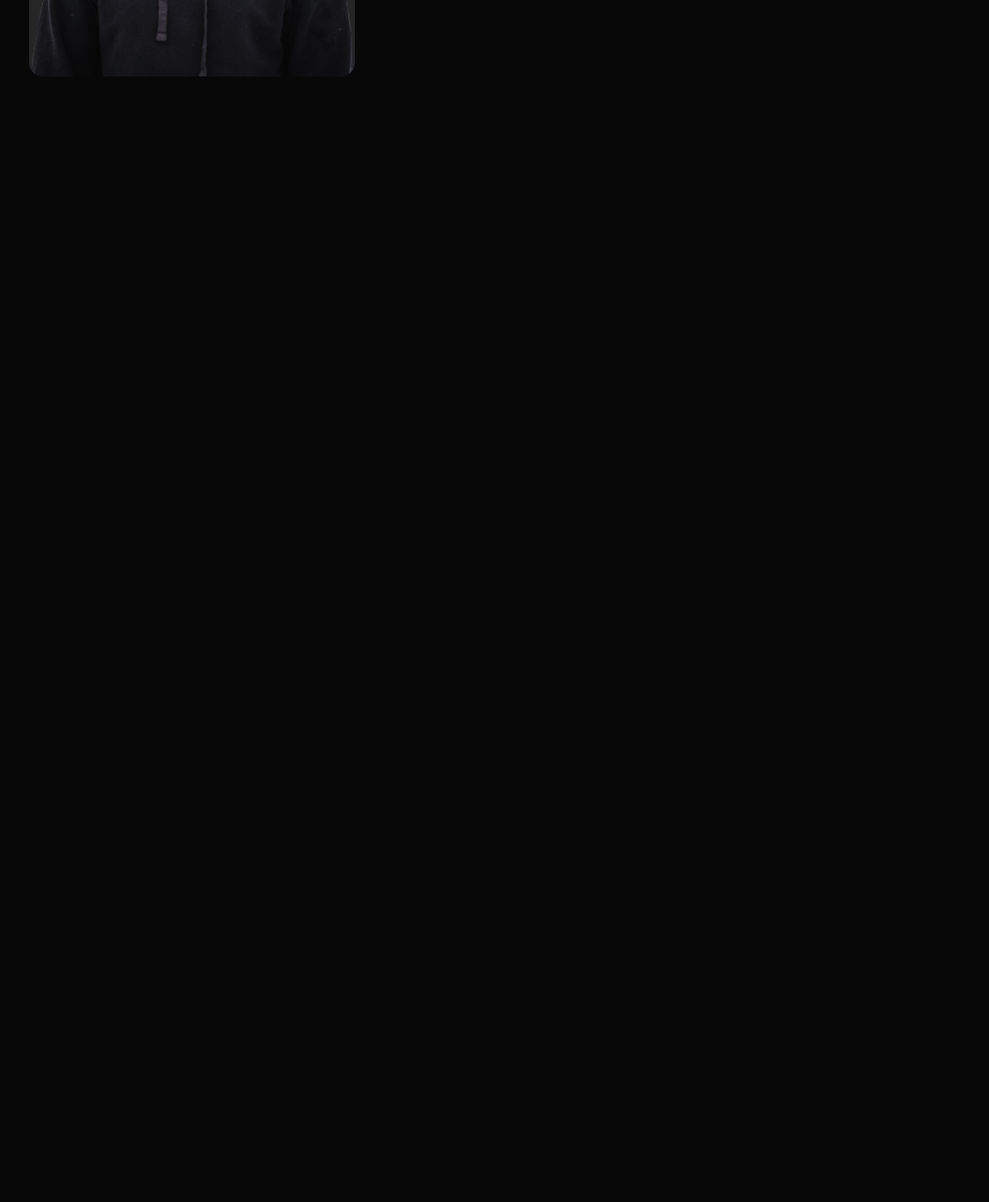
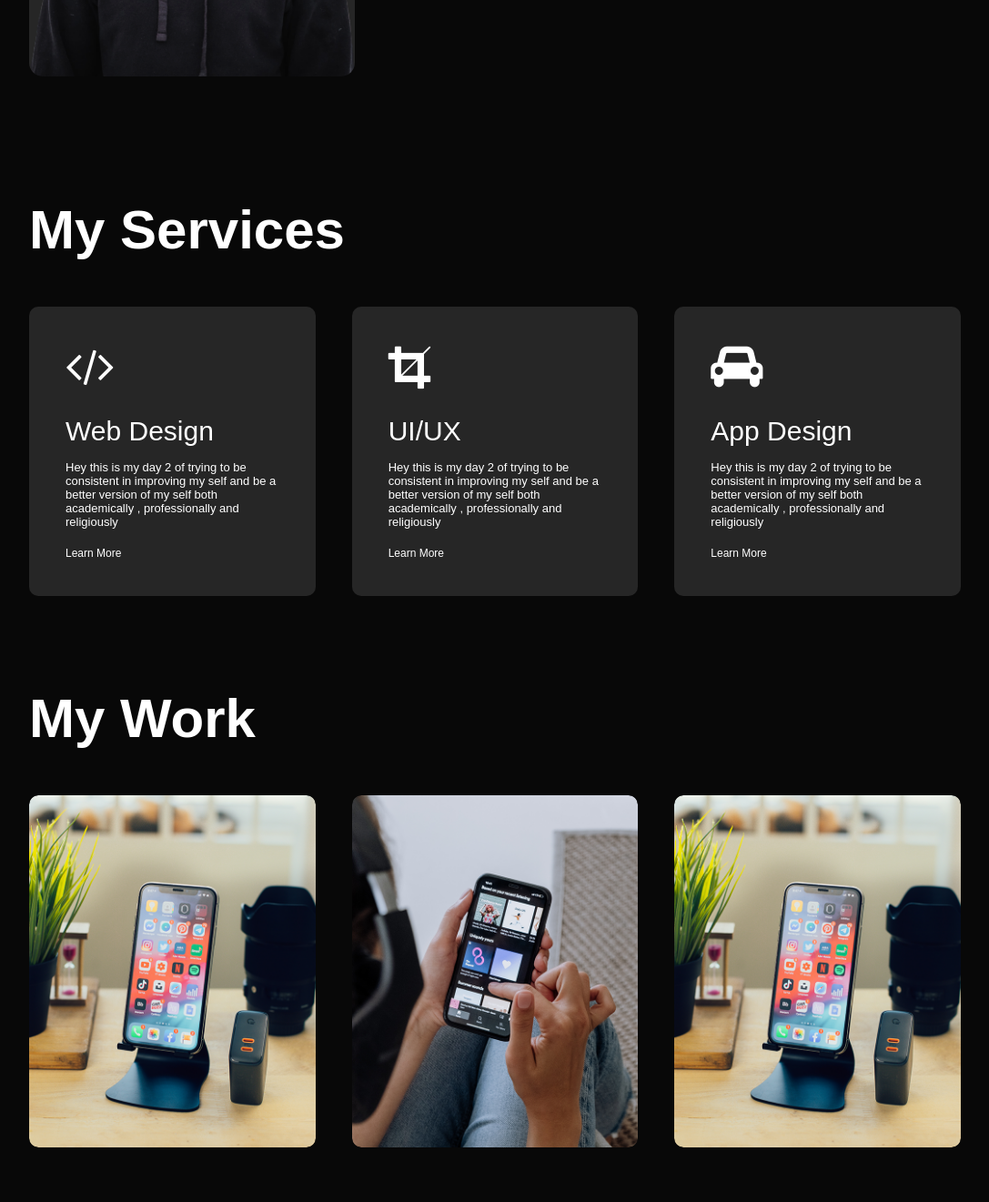
Before and after one commit to Damilola24434/Website, a plain HTML site: page index.html in a window 1280 px wide. Shown: the part 1272-2593 px from the top of the page at 91% size, without its empty margins (96-1183 px from the left). Before the commit the page ends 1450 px from the top, so only its background shows below. Drawn offline with Linux system fonts and the light colour scheme.

Commit message:
Day 2 of being consistent

```diff
--- a/index.html
+++ b/index.html
@@ -6,6 +6,7 @@
         <meta name="viewport" content="width=device-width, intial-scale=1.0">
         <title>Damilola Osoba Portfolio website</title>
         <link rel="stylesheet" href="style.css">
+        <link rel="stylesheet" href="https://cdnjs.cloudflare.com/ajax/libs/font-awesome/4.7.0/css/font-awesome.min.css">
     </head>
     <body>
        <div id="header">
@@ -72,17 +73,88 @@
           </div>
          </div>
        </div>
+<!--------------------Services------------>
+   <div id="services">
+    <div class="container">
+      <h1 class="sub-title">My Services</h1>
+      <div class="services-list">
+         <div>
+            <i class="fa fa-code"></i>
+            <h2>Web Design</h2>
+            <p>Hey this is my day 2 of trying to be consistent in improving
+               my self and be a better version of my self both academically ,
+               professionally and religiously</p>
+               <a href="#">Learn More</a>
+         </div>
+         <div>
+            <i class="fa fa-crop"></i>
+            <h2>UI/UX</h2>
+            <p>Hey this is my day 2 of trying to be consistent in improving
+               my self and be a better version of my self both academically ,
+               professionally and religiously</p>
+               <a href="#">Learn More</a>
+         </div>
+         <div>
+            <i class="fa fa-car"></i>
+            <h2>App Design</h2>
+            <p>Hey this is my day 2 of trying to be consistent in improving
+               my self and be a better version of my self both academically ,
+               professionally and religiously</p>
+               <a href="#">Learn More</a>
+         </div>
+
+      </div>
+    </div>
+   </div>
+   <!-------------portfolio------------------------------------------>
+<div id="portfolio">
+   <div class="container">
+      <h1 class="sub-title">My Work</h1>
+      <div class="work-list">
+         <div class="work">
+            <img src="work-1.png" alt="">
+            <div class="layer">
+               <h3>Social Media App</h3>
+               <p>The app connects you to the talented people around the world</p>
+               <a href="#"><i class="fa fa-link"></i></a>
+            </div>
+         </div>
+         <div class="work">
+            <img src="work-2.png" alt="">
+            <div class="layer">
+               <h3>Music App</h3>
+               <p>The app connects you to the talented people around the world</p>
+               <a href="#"><i class="fa fa-link"></i></a>
+            </div>
+         </div>
+         <div class="work">
+            <img src="work-1.png" alt="">
+            <div class="layer">
+               <h3>Basketball App</h3>
+               <p>The app connects you to the talented people around the world</p>
+               <a href="#"><i class="fa fa-link"></i></a>
+            </div>
+         </div>
+      </div>
+   </div>
+</div>
+
+
+
 <script>
-   var tablinks = document.getElementsByClassName(tab-links);
-   var tabcontents = document.getElementsByClassName(tab-contents);
+   var tablinks = document.getElementsByClassName("tab-links");
+   var tabcontents = document.getElementsByClassName("tab-contents");
    function opentab(tabname){
       for(tablink of tablinks){
-         tablinks.classList.remove("active-link");
+         tablink.classList.remove("active-link");
       }
       for(tabcontent of tabcontents){
          tabcontent.classList.remove("active-tab");
       }
+      event.currentTarget.classList.add("active-link");
+      document.getElementById(tabname).classList.add("active-tab");
    }
+
 </script>
 
 
--- a/style.css
+++ b/style.css
@@ -127,3 +127,102 @@ nav ul li a:hover::after{
 .tab-contents.active-tab{
     display: block;
 }
+/*---------------Services--------------------*/
+#services{
+    padding: 30px 0;
+}
+.services-list{
+    display: grid;
+    grid-template-columns:repeat(auto-fit,minmax(250px,1fr));
+    grid-gap: 40px;
+    margin-top: 50px;
+}
+.services-list div{
+   background:#262626;
+   padding: 40px;
+   font-size: 13px;
+   font-weight: 300;
+   border-radius: 10px;
+   transition: background 0.5s, transform 0.5s;
+}
+.services-list div i{
+  font-size: 50px;
+  margin-bottom: 30px;
+}
+.services-list div h2{
+    font-size: 30px;
+    font-weight: 500;
+    margin-bottom: 15px;
+}
+.services-list div a{
+    text-decoration: none;
+    color: #fff;
+    font-size: 12px;
+    margin-top: 20px;
+    display: inline-block;
+}
+.services-list div:hover{
+    background: #ff004f;
+    transform: translateY(-10px);
+}
+/*--------------------portfolio---------------------*/
+#portfolio{
+    padding: 50px 0;
+}
+.work-list{
+    display: grid;
+    grid-template-columns:repeat(auto-fit,minmax(250px,1fr));
+    grid-gap: 40px;
+    margin-top: 50px;
+}
+.work{
+    border-radius: 10px;
+    position: relative;
+    overflow: hidden;
+}
+.work img{
+    width: 100%;
+    border-radius: 10px;
+    display: block;
+    transition: tramsform 0.5s;
+}
+.layer{
+    width: 100%;
+    height: 0%;
+    background: linear-gradient(rgba(0,0,0,0.6), #ff004f);
+    border-radius: 10px;
+    position: absolute;
+    left: 0;
+    bottom: 0;
+    overflow: hidden;
+    display: flex;
+    align-items: center;
+    justify-content: center;
+    flex-direction: column;
+    padding: 0 40px;
+    text-align: center;
+    font-size: 14px;
+    transition: height 0.5s;
+}
+.layer h3{
+    font-weight: 500;
+    margin-bottom: 20px;
+}
+.layer a{
+    margin-top: 20px;
+    color: #ff004f;
+    text-decoration: none;
+    font-size: 18px;
+    line-height: 60px;
+    background: #fff;
+    width: 60px;
+    height:60px;
+    border-radius: 50%;
+    text-align: center;
+}
+.work:hover img{
+    transform: scale(1.1);
+}
+.work:hover .layer{
+    height: 100%;
+}
```
